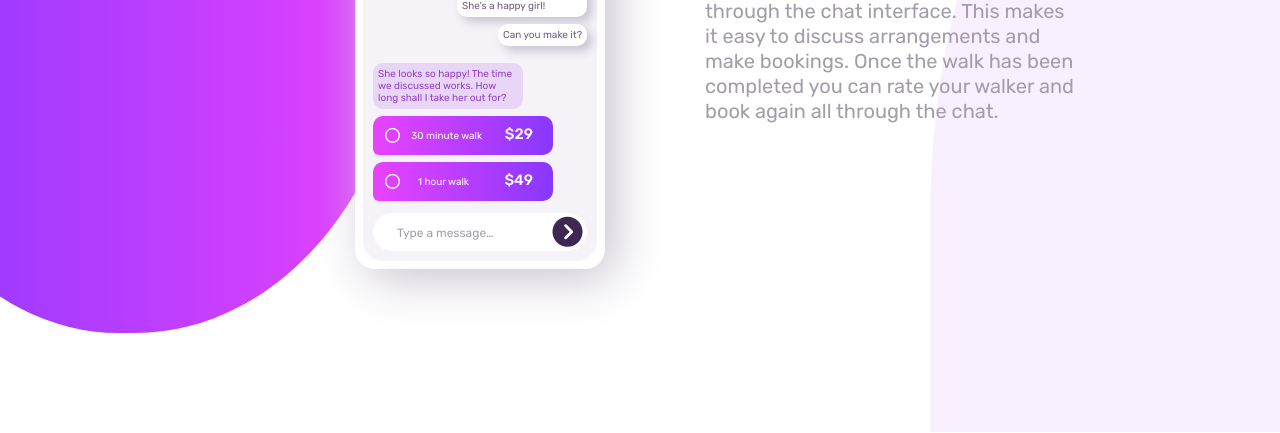
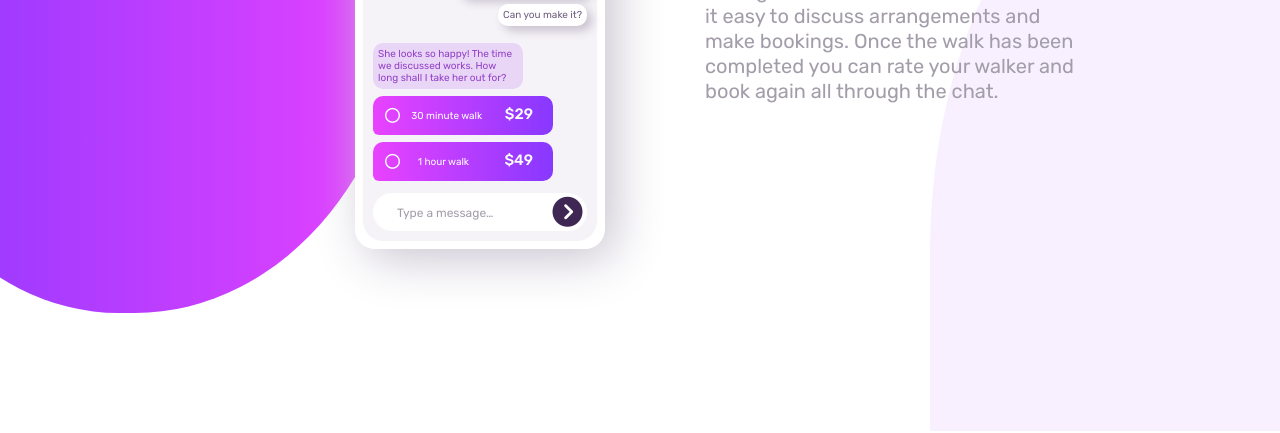
Before and after one commit to blossomkaler/chatapp-website, a plain HTML site: page index.html in a window 1280 px wide. Shown: the part 367-800 px from the top of the page. Drawn offline with Linux system fonts and the light colour scheme.

Commit message:
final commit

```diff
--- a/styles.css
+++ b/styles.css
@@ -7,28 +7,6 @@
     font-family: 'Rubik', sans-serif;
     font-size: 10px;
     line-height: 1.2rem;
-}
-.body{
-    height: 100vh;
-    width: 100vw;
-}
-
-.bg-shape{
-    height: 700px;
-    width: 550px;
-    background-image: linear-gradient(to right,  hsl(264, 100%, 61%) , hsl(293, 100%, 63%));
-    border-radius: 0 0 50% 47%;
-    margin-left: -14rem;
-}
-
-.bg-shape2{
-    height: 699px;
-    width: 350px;
-    background-color: hsl(276, 100%, 97%);
-    border-radius: 70% 0 0 0;
-    float: right;
-    margin-top: -60rem;
-    margin-bottom: 0;
 }
 
 .container{
@@ -96,6 +74,7 @@
     font-weight: 500;
     padding-bottom: 0.2rem;
 }
+
 .sub-head{
     color: hsl(276, 100%, 81%);
 }
@@ -208,6 +187,24 @@
     line-height: 2.5rem;
 }
 
+.bg-shape{
+    height: 680px;
+    width: 550px;
+    background-image: linear-gradient(to right,  hsl(264, 100%, 61%) , hsl(293, 100%, 63%));
+    border-radius: 0 0 50% 47%;
+    margin-left: -14rem;
+}
+
+.bg-shape2{
+    height: 74vh;
+    width: 350px;
+    background-color: hsl(276, 100%, 97%);
+    border-radius: 70% 0 0 0;
+    float: right;
+    margin-top: -47.4rem;
+    margin-bottom: 0;
+}
+
 /***********************************************************************************************/
 
 @media only screen and (min-width:870px) and (max-width: 1140px) {
```
Also changed, not shown: index.html (+3 -2 lines).
